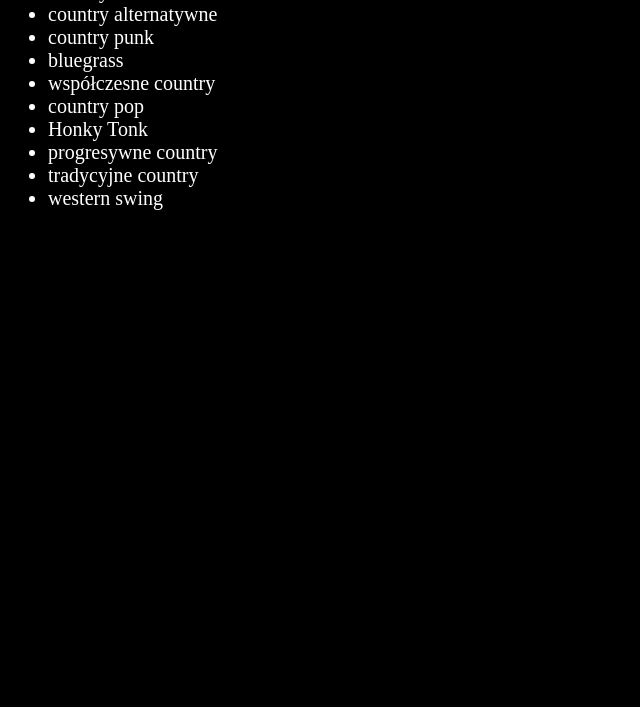
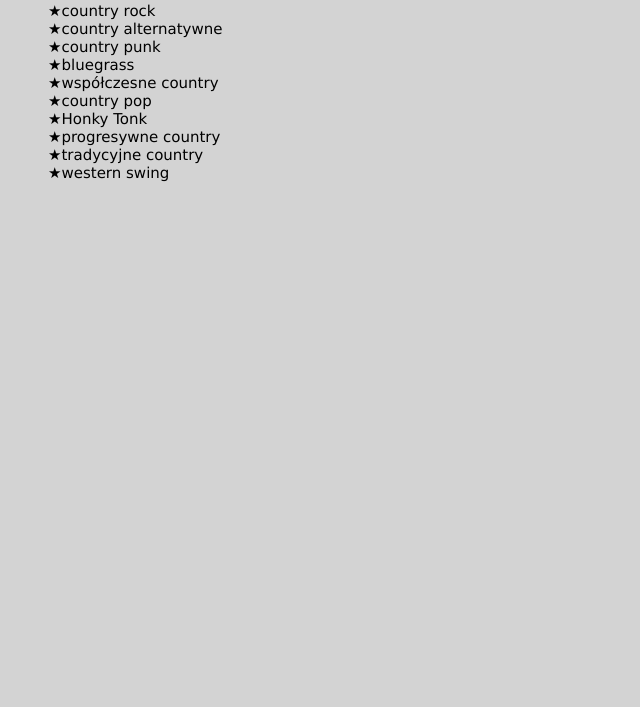
Before and after one commit to RAnnA11235/proj2.io, a plain HTML site: page podział.html in a window 1280 px wide. Shown: the part 93-800 px from the top of the page, without its empty margins (0-640 px from the left). Drawn offline with nearby package versions, Linux system fonts and the light colour scheme.

Commit message:
Update podział.html

```diff
--- a/podział.html
+++ b/podział.html
@@ -2,8 +2,11 @@
 <head>
 	<meta charset="utf-8">
 	<title>Podział muzyki country</title>
-	<!-- <link rel="stylesheet" href="style.css" type="text/css"/> -->
-	<link rel="stylesheet" href="style2.css" type="text/css"/>
+
+	<!--Aby obejrzeć drugą "skórkę" należy odkomentować style2.css.-->
+	<link rel="stylesheet" href="style.css" type="text/css"/>
+	<!--<link rel="stylesheet" href="style2.css" type="text/css"/>-->
+
 	<link href="https://fonts.googleapis.com/css2?family=Playfair+Display:wght@400;500&display=swap" rel="stylesheet">
 	<link href="https://fonts.googleapis.com/css2?family=Alfa+Slab+One&display=swap" rel="stylesheet">
 </head>
```
